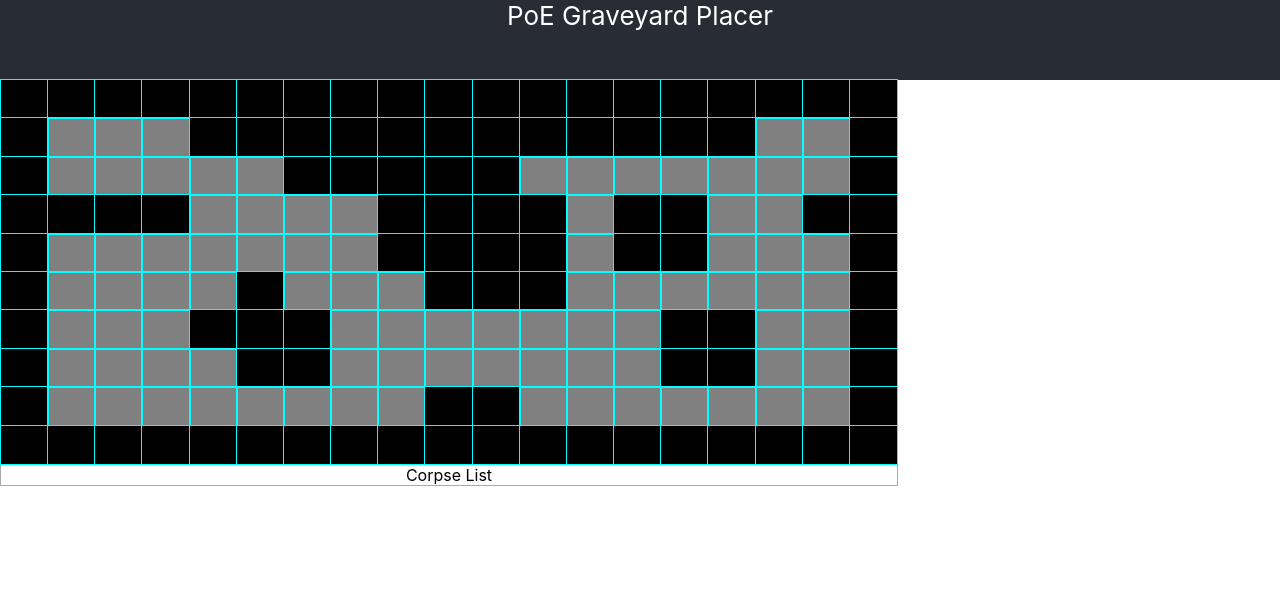
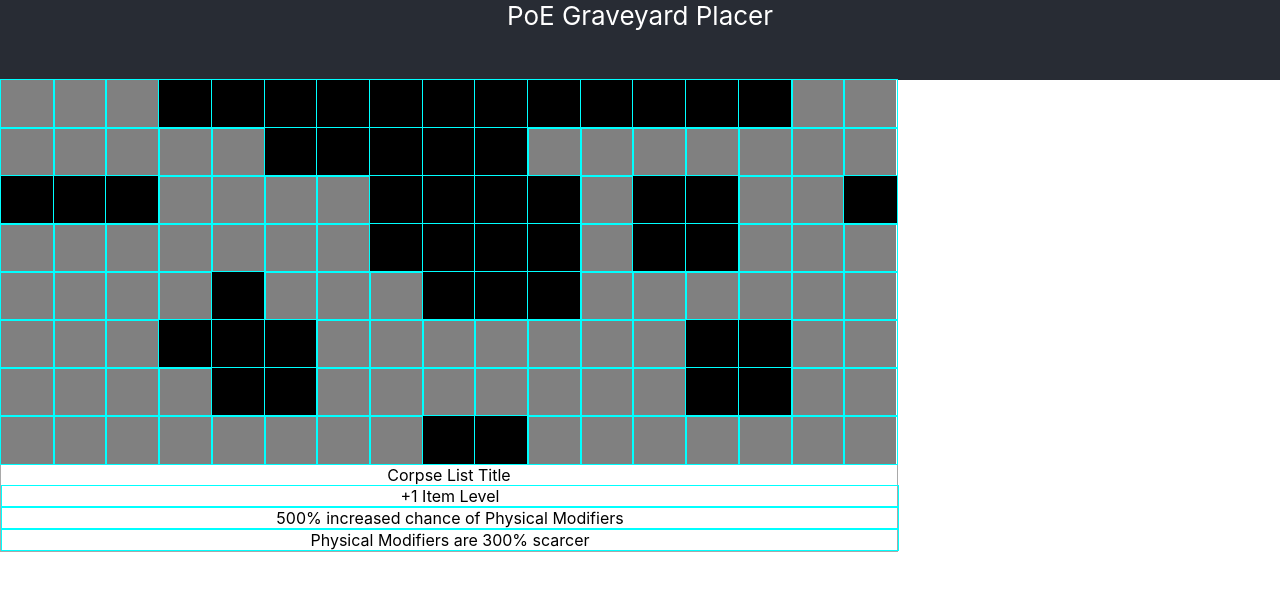
Before and after one commit to danielbrog/poe-graveyard, a React (Create React App) app in the folder graveyardApp/: page / in a window 1280 px wide. Shown: the top 590 px of the page. Built offline with nearby package versions, Linux system fonts and the light colour scheme.

Commit message:
corpse list functionality with drag and drop

```diff
--- /dev/null
+++ b/graveyardApp/src/components/Corpse.js
@@ -0,0 +1,27 @@
+import React from "react";
+import '../styles/components/_corpse.scss'
+
+const Corpse = (props) => {
+    const onDrag = (event) => {
+        event.preventDefault();
+        console.log('isdragging')
+
+    }
+
+    return (
+        <div
+        className='corpse'
+        draggable
+        onDrag={(event) => onDrag(event)}
+        onDragStart={(event) => {
+            console.log('droping corpse: ')
+            console.log(props.corpse)
+            return event.dataTransfer.setData("corpse",JSON.stringify(props.corpse))
+        }}
+        >
+            {props.corpse.description}
+        </div>
+    );
+}
+
+export default Corpse;
--- a/graveyardApp/src/components/CorpseListLayout.js
+++ b/graveyardApp/src/components/CorpseListLayout.js
@@ -1,12 +1,18 @@
 import React from "react";
 import '../styles/components/_corpselistlayout.scss'
+import corpses from '../utilities/corpses.json'
+import Corpse from "./Corpse";
 
-
-const CorpseListLayout= (props) => {
+const CorpseListLayout = (props) => {
 
     return (
-        <div className="corpselist__layout">
-            Corpse List
+        <div  className="corpselist__layout">
+            Corpse List Title
+            {corpses.map(corpse => {
+                return (<Corpse
+                    key={corpse.description}
+                    corpse={corpse} />)
+            })}
         </div>
     );
 
--- a/graveyardApp/src/components/Grave.js
+++ b/graveyardApp/src/components/Grave.js
@@ -1,16 +1,42 @@
-import React from "react";
+import React from 'react';
 import '../styles/components/_grave.scss'
 
-const Grave= (props) => {
+const Grave = (props) => {
+
 
     const handleClick = () => {
-        console.log('X: ' + props.x)
-        console.log('Y: ' + props.y)
-        console.log('isWall: ' + props.grave.isWall)
+        console.log('grave: ')
+        console.log(props.grave)
     }
 
+    const corpseDropped = (event) => {
+        event.preventDefault()
+        console.log('DROP:')
+        const corpseData = event.dataTransfer.getData("corpse")
+        console.log(corpseData)
+        if (props.grave.isWall){
+            console.log('cant place on wall')
+            return
+        }
+        props.setGrave({
+            ...props.grave,
+            corpse: JSON.parse(corpseData)
+        })
+    }
+
+    const corpseDragOver = (event) => {
+        event.preventDefault()
+    }
+
+
     return (
-        <div className={props.grave.isWall?'grave_wall':'grave'} onClick = {handleClick} iswall={props.grave.isWall}>
+        <div
+            onDrop={(event) => corpseDropped(event)}
+            onDragOver={(event) => corpseDragOver(event)}
+            className={props.grave.isWall?'grave_wall':'grave'}
+            onClick = {handleClick}
+            iswall={props.grave.isWall ? 'true' : undefined}>
+                {props.grave.corpse.modifier?props.grave.corpse.modifier:''}
         </div>
     );
 }
--- a/graveyardApp/src/components/GraveyardLayout.js
+++ b/graveyardApp/src/components/GraveyardLayout.js
@@ -4,21 +4,35 @@
 import { useState } from 'react';
 import graveSetup from "../utilities/graveSetup";
 
-const GraveyardLayout= (props) => {
+const GraveyardLayout = (props) => {
     const [graves, setGraves] = useState(graveSetup());
+
+    const setGrave = (newCorpse) => {
+        setGraves(graves.map((graveRow, i) =>{
+            if (i === newCorpse.y){
+                return graveRow.map((grave,j) =>{
+                    if (j===newCorpse.x){
+                        console.log('NEW')
+                        console.log({...grave, corpse: newCorpse})
+                        return { ...grave, corpse: newCorpse.corpse}
+                    } else return grave
+                })
+            }else return graveRow
+        }))
+    }
 
     return (
         <div className="graveyard__layout">
             {graves.map((graveRow, y) => {
-                return graveRow.map((grave, x) => (
-                    <Grave
-                    key={x+ ' ' + y}
-                    x={x}
-                    y={y}
-                    graves={graves}
-                    grave={grave}
-                    setGraves={setGraves}/>
-                ))
+                return graveRow.map((grave, x) => {
+                    return ((y===0 || y===9) || (x===0 || x===18)) ?('') : (<Grave
+                        key={x+ ' ' + y}
+                        x={x}
+                        y={y}
+                        graves={graves}
+                        grave={grave}
+                        setGrave={setGrave}/>)
+                })
             })}
         </div>
     );
--- /dev/null
+++ b/graveyardApp/src/styles/components/_corpse.scss
@@ -0,0 +1,7 @@
+.corpse {
+    border-width: 1px;
+    border-style: solid;
+    border-color: aqua;
+    width: 100%;
+    height: 100%
+}
--- a/graveyardApp/src/styles/components/_graveyardlayout.scss
+++ b/graveyardApp/src/styles/components/_graveyardlayout.scss
@@ -5,5 +5,5 @@
     background-color: grey;
     justify-items: stretch;
     align-items: center;
-    grid-template-columns: repeat(19, 1fr);
+    grid-template-columns: repeat(17, 1fr);
 }
--- /dev/null
+++ b/graveyardApp/src/utilities/corpses.json
@@ -0,0 +1,17 @@
+[
+    {
+        "effect":"+1",
+        "modifier":"ilvl",
+        "description":"+1 Item Level"
+    },
+    {
+        "effect":"+500",
+        "modifier":"physical",
+        "description":"500% increased chance of Physical Modifiers"
+    },
+    {
+        "effect":"-300",
+        "modifier":"physical",
+        "description":"Physical Modifiers are 300% scarcer "
+    }
+]
--- a/graveyardApp/src/utilities/graveSetup.js
+++ b/graveyardApp/src/utilities/graveSetup.js
@@ -6,6 +6,10 @@
 
     const walledGraves = graves.map((graveRow,y) => {
         return graveRow.map((grave,x)=>{
+
+            grave.x=x
+            grave.y=y
+
             // top and bottom wall
             if(y===0 || y===9){
                 grave.isWall=true
@@ -55,8 +59,7 @@
             if((y===8) && ((x>8)&&(x<11))){
                 grave.isWall=true
             }
-
-            return grave
+            return {...grave, corpse: {}}
         })
     });
     return walledGraves
```
